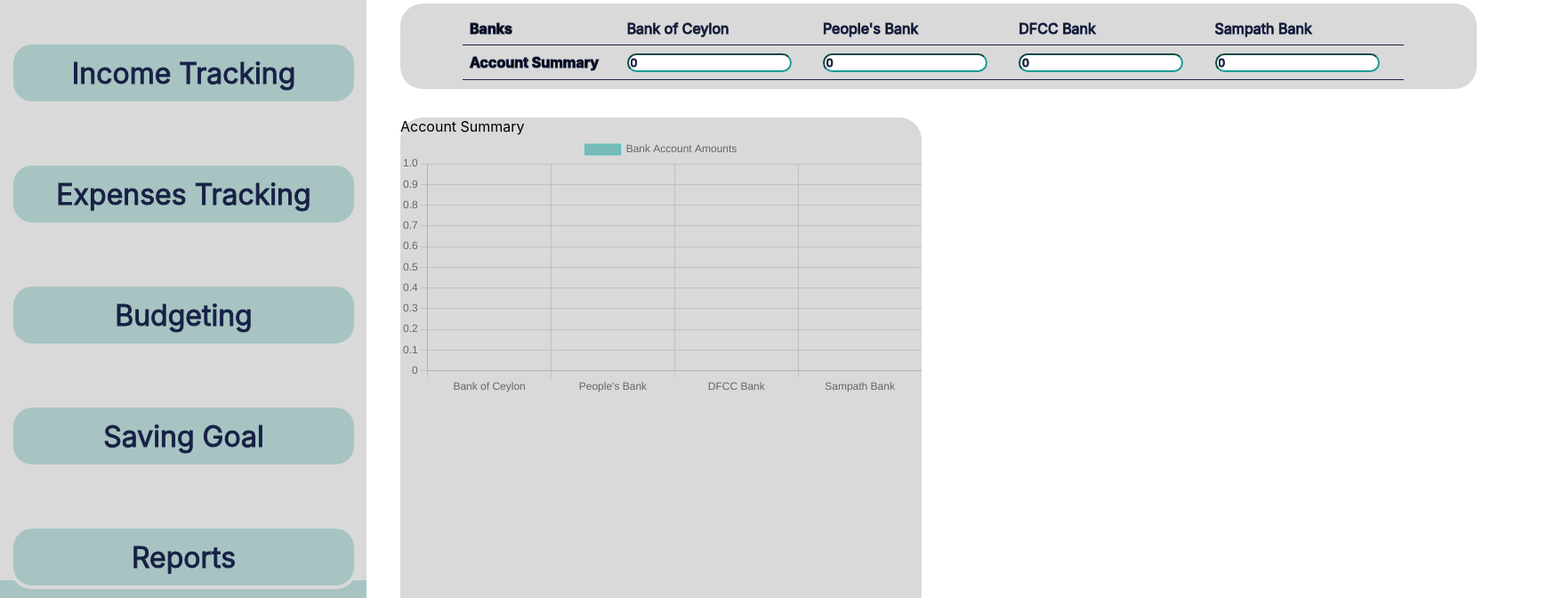
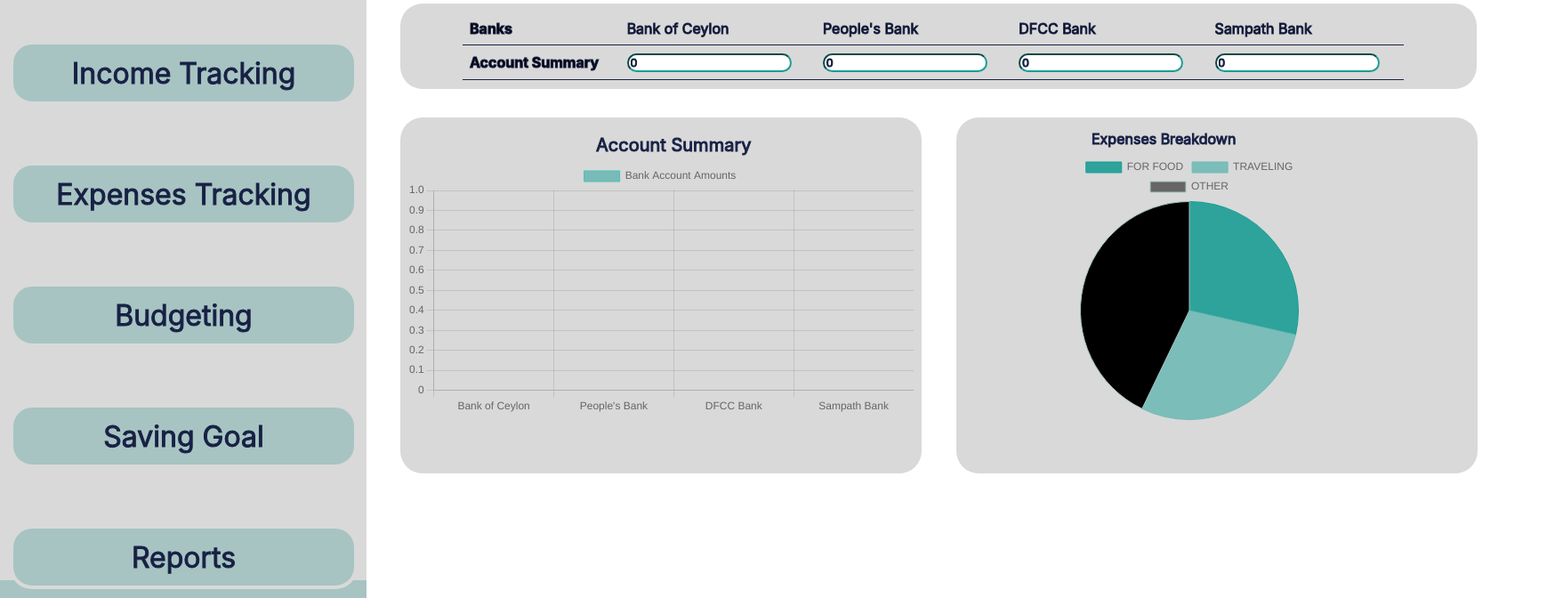
Before and after one commit to RMCV-Rajapaksha/Finance-Tracking-, a React (Create React App) app: page /Dashboard in a window 1280 px wide. Shown: the part 320-992 px from the top of the page at 89% size, 1757 px wide, since content can reach past the window. Built offline with nearby package versions, Linux system fonts and the light colour scheme.

Commit message:
first commit

```diff
--- a/src/pages/Dashboard.css
+++ b/src/pages/Dashboard.css
@@ -122,7 +122,7 @@
     top : 452px;
     left:450px;
     width: 586px;
-height: 611px;
+height: 400px;
 flex-shrink: 0;
 border-radius: 25px;
 background: #D9D9D9;
@@ -255,7 +255,71 @@
     border-color: #1B9D94;
 }
 
-.chart
+
+.chart-1-title
 {
+    position: absolute;
+    top : 20px;
+    left:220px;
+    width: 260px;
+height: 36px;
+flex-shrink: 0;
+    color: #182145;
+    font: Roboto, var(--default-font-family);
+    -webkit-text-stroke: 1px #182145;
+    font-size: 20px;
+font-style: normal;
+font-weight: 400;
+line-height: 110%;
+}
+
+.chart-1-in{
+    position: absolute;
+    top : 50px;
+    left:7px;
+    width: 570px;
+    height: 300px;
+    background: #D9D9D9;
+
 
 }
+
+.Expenses-chart
+{
+    position: absolute;
+    top : 452px;
+    left:1075px;
+    width: 586px;
+height: 400px;
+flex-shrink: 0;
+border-radius: 25px;
+background: #D9D9D9;
+}
+
+.expenses-chart-title
+{
+    position: absolute;
+    top : 2vh;
+    left:19vh;
+    width: 30vh;
+height: 20vh;
+flex-shrink: 0;
+    color: #182145;
+    font: Roboto, var(--default-font-family);
+    -webkit-text-stroke: 1px #182145;
+    font-size: 2vh;
+font-style: normal;
+font-weight: 400;
+line-height: 110%;
+
+}
+
+.expenses-chart-in
+{
+    position: absolute;
+    top : 5vh;
+    left:14vh;
+    width: 570px;
+    height: 300px;
+
+}
--- a/src/pages/Expenses_Tracking.css
+++ b/src/pages/Expenses_Tracking.css
@@ -5,14 +5,15 @@
     left:450px;
     top : -20px;
     color: #182145;
-    font-family: Roboto, var(--default-font-family);
+    font: Roboto, var(--default-font-family);
 
-font-family: Karla;
+font: Karla;
 font-size: 48px;
 font-style: normal;
 font-weight: 800px;
 line-height: 110%; /* 52.8px */
 -webkit-text-stroke: 1px #182145;
+
 
 }
 .main{
@@ -37,8 +38,8 @@
     width: 346px;
     height: 208px;
     flex-shrink: 0;
-    background: #D9D9D9;
-    border: 4px solid #A7C4C2;
+    background: #1B9D94;
+    border: 4px solid #1B9D94;
 
 
 }
@@ -52,7 +53,7 @@
     width: 346px;
     height: 208px;
     flex-shrink: 0;
-    background: #D9D9D9;
+    background: #71BAB5;
     border: 4px solid #A7C4C2;
 
 
@@ -68,7 +69,7 @@
     width: 346px;
     height: 208px;
     flex-shrink: 0;
-    background: #D9D9D9;
+    background: #A7C4C2;
     border: 4px solid #A7C4C2;
 
 }
@@ -81,11 +82,12 @@
     height: 24px;
     flex-shrink: 0;
     color: #182145;
-font-family: Karla;
+font: Roboto, var(--default-font-family);
 font-size: 24px;
 font-style: normal;
 font-weight: 600;
 line-height: 110%; /* 26.4px */
+-webkit-text-stroke: 1px #182145;
 }
 .f2
 {position: absolute;
@@ -95,21 +97,22 @@
     height: 24px;
     flex-shrink: 0;
     color: #182145;
-font-family: Karla;
+font: Roboto;
 font-size: 24px;
 font-style: normal;
 font-weight: 600;
 line-height: 110%; /* 26.4px */
+-webkit-text-stroke: 1px #182145;
 }
 .f2
 {position: absolute;
-    left:103.5px;
+    left:115px;
     top : 11px;
     width: 72px;
     height: 24px;
     flex-shrink: 0;
     color: #182145;
-font-family: Karla;
+font: Roboto;
 font-size: 24px;
 font-style: normal;
 font-weight: 600;
@@ -117,17 +120,18 @@
 }
 .f3
 {position: absolute;
-    left:43px;
+    left:55px;
     top : 11px;
     width: 300px;
     height: 24px;
     flex-shrink: 0;
     color: #182145;
-font-family: Karla;
+font: Roboto, var(--default-font-family);
 font-size: 24px;
 font-style: normal;
 font-weight: 600;
 line-height: 110%; /* 26.4px */
+-webkit-text-stroke: 1px #182145;
 }
 
 .food_in
@@ -159,7 +163,7 @@
 
 .submit
 {
-    font-family: Karla;
+    font: Roboto;
 font-size: 20px;
 
     position: absolute;
@@ -175,8 +179,8 @@
 
 .food-table1{
     position: absolute;
-    left:440px;
-    top : 462px;
+    left:450px;
+    top : 400px;
     width: 396px;
     height: 600px;
     flex-shrink: 0;
@@ -216,8 +220,8 @@
 
 .traveling-table1{
     position: absolute;
-    left:855px;
-    top : 462px;
+    left:857.5px;
+    top : 400px;
     width: 396px;
     height: 600px;
     flex-shrink: 0;
@@ -229,8 +233,8 @@
 .cloths-table1
 {
     position: absolute;
-    left:1270px;
-    top : 462px;
+    left:1265px;
+    top : 400px;
     width: 396px;
     height: 600px;
     flex-shrink: 0;
@@ -240,18 +244,19 @@
 }
 
 .Traveling-table-topic{
-
-    left:90px;
+position: absolute;
+    left:140px;
     top : 11px;
     width: 72px;
     height: 24px;
     flex-shrink: 0;
     color: #182145;
-font-family: Karla;
+font: Roboto;
 font-size: 24px;
 font-style: normal;
 font-weight: 600;
 line-height: 110%; /* 26.4px */
+-webkit-text-stroke: 1px #182145;
 
 
 }
@@ -264,11 +269,12 @@
     height: 24px;
     flex-shrink: 0;
     color: #182145;
-font-family: Karla;
+font: Roboto;
 font-size: 24px;
 font-style: normal;
 font-weight: 600;
 line-height: 110%; /* 26.4px */
+-webkit-text-stroke: 1px #182145;
 }
 
 .food-table-topic
@@ -280,10 +286,11 @@
     height: 24px;
     flex-shrink: 0;
     color: #182145;
-font-family: Karla;
+font: Roboto;
 font-size: 24px;
 font-style: normal;
 font-weight: 600;
 line-height: 110%; /* 26.4px */
+-webkit-text-stroke: 1px #182145;
 
 }
```
